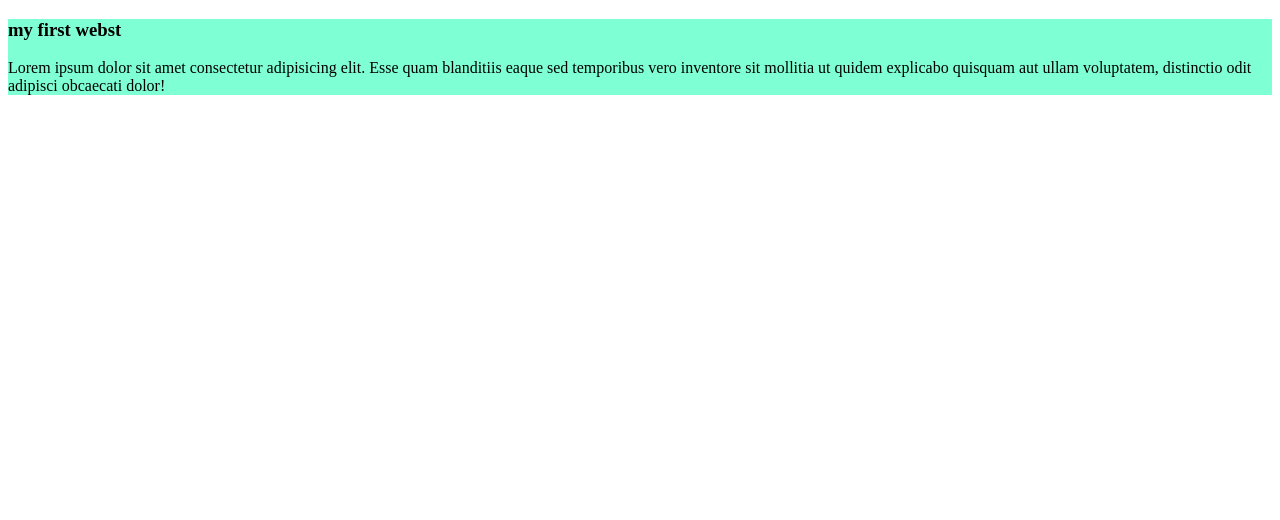
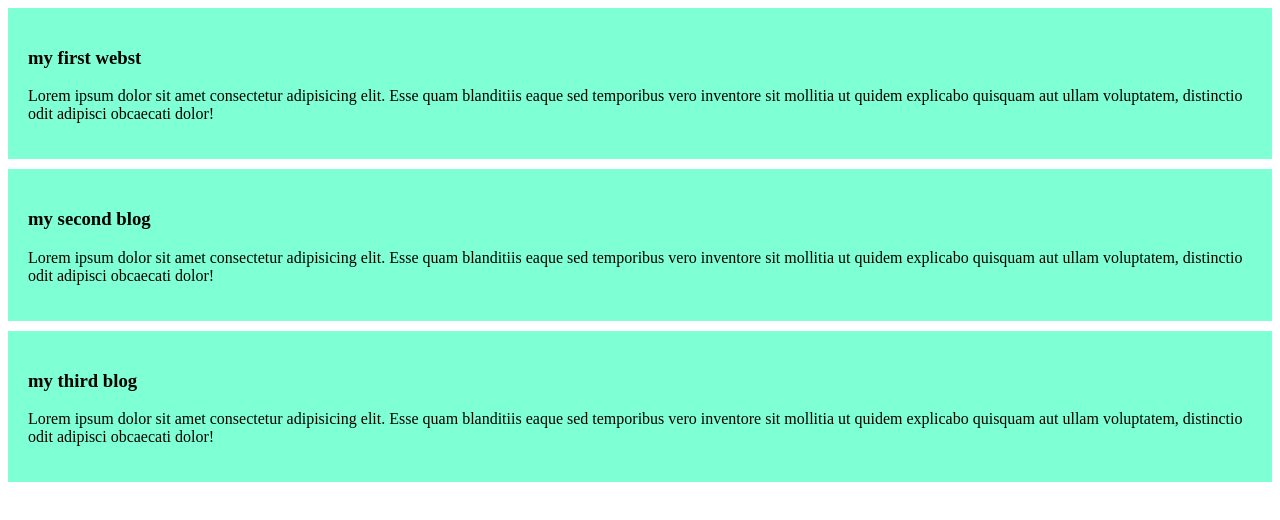
Before and after one commit to Mahmudaamimi/my-simple-webst, a plain HTML site: page index.html in a window 1280 px wide. Drawn offline with Linux system fonts and the light colour scheme.

Commit message:
added the second ans then third blog

```diff
--- a/index.html
+++ b/index.html
@@ -11,5 +11,13 @@
         <h3>my first webst</h3>
         <p>Lorem ipsum dolor sit amet consectetur adipisicing elit. Esse quam blanditiis eaque sed temporibus vero inventore sit mollitia ut quidem explicabo quisquam aut ullam voluptatem, distinctio odit adipisci obcaecati dolor!</p>
     </div>
+    <div>
+        <h3>my second blog</h3>
+        <p>Lorem ipsum dolor sit amet consectetur adipisicing elit. Esse quam blanditiis eaque sed temporibus vero inventore sit mollitia ut quidem explicabo quisquam aut ullam voluptatem, distinctio odit adipisci obcaecati dolor!</p>
+    </div>
+    <div>
+        <h3>my third blog</h3>
+        <p>Lorem ipsum dolor sit amet consectetur adipisicing elit. Esse quam blanditiis eaque sed temporibus vero inventore sit mollitia ut quidem explicabo quisquam aut ullam voluptatem, distinctio odit adipisci obcaecati dolor!</p>
+    </div>
 </body>
 </html>
--- a/style/blog.css
+++ b/style/blog.css
@@ -1,4 +1,5 @@
 div{
     background-color: aquamarine;
-    padding: 10;
+    padding: 20px;
+    margin-bottom: 10px;
 }
```
